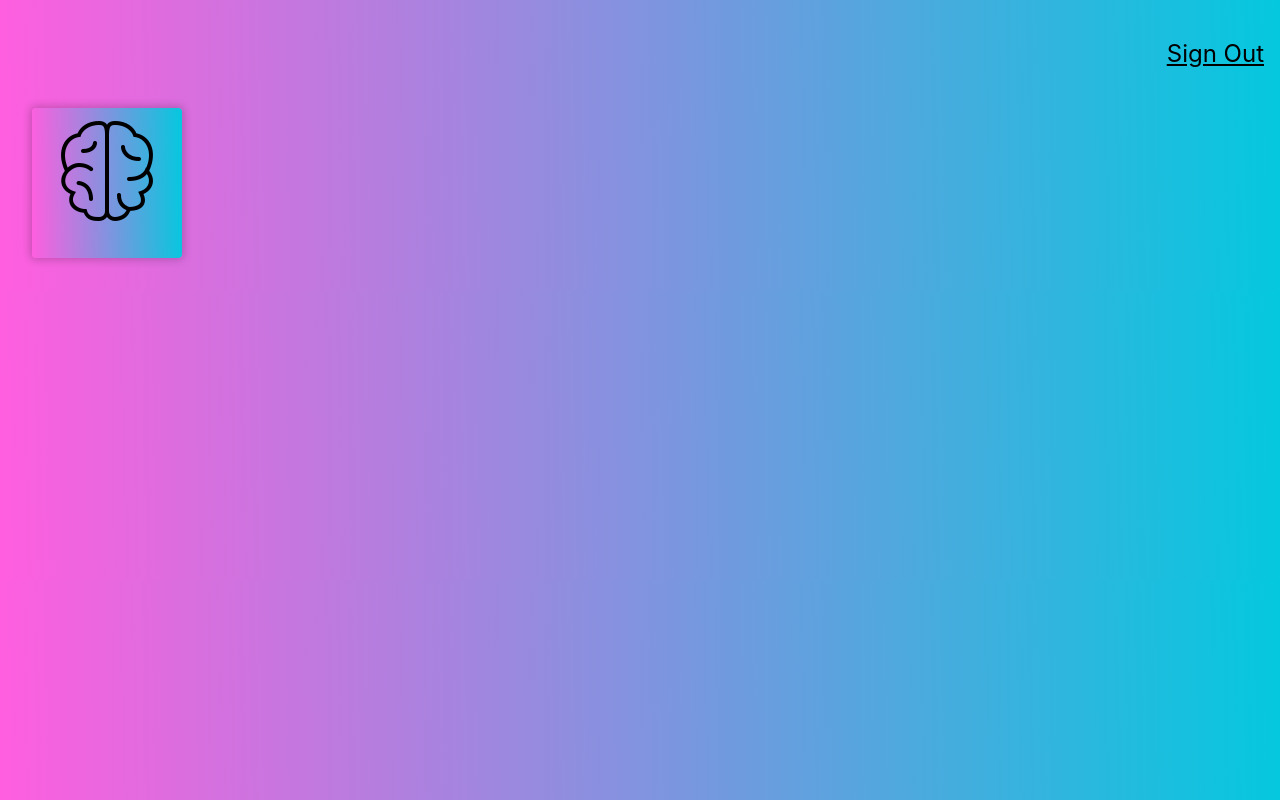
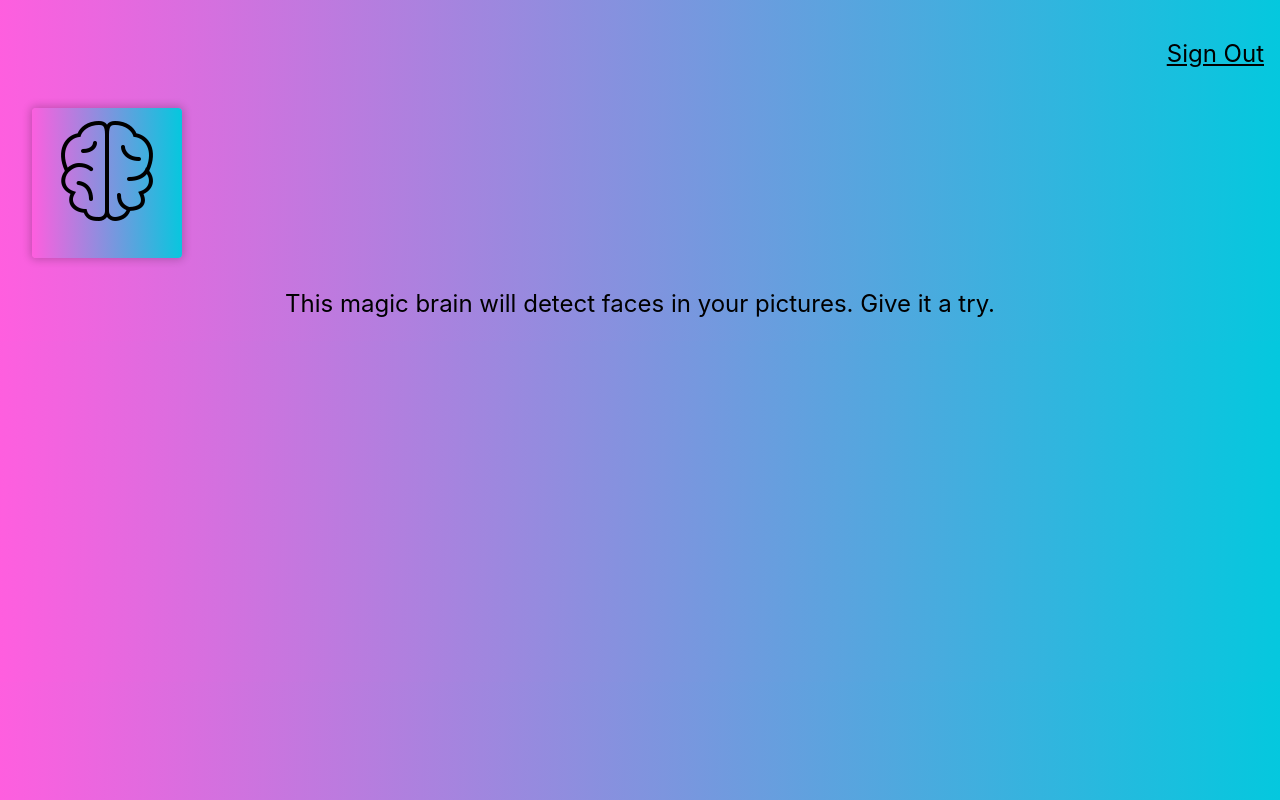
Before and after one commit to SunpreetSandhu/face-recognition, a React (Create React App) app in the folder face-recognition-app/: page / in a window 1280 px wide. Built offline with nearby package versions, Linux system fonts and the light colour scheme.

Commit message:
Created image link form component

```diff
--- a/face-recognition-app/src/App.js
+++ b/face-recognition-app/src/App.js
@@ -1,11 +1,13 @@
 import "./App.css";
 import Navigation from "./components/Navigation/Navigation";
 import Logo from "./components/Logo/Logo";
+import ImageLinkForm from "./components/ImageLinkForm/ImageLinkForm";
 function App() {
   return (
     <div className="App">
       <Navigation />
       <Logo />
+      <ImageLinkForm />
       {/* {<Logo />
         <ImageLinkForm />
         <FaceRecognition />} */}
--- /dev/null
+++ b/face-recognition-app/src/components/ImageLinkForm/ImageLinkForm.js
@@ -0,0 +1,12 @@
+import React from "react";
+const ImageLinkForm = () => {
+  return (
+    <div>
+      <p className="f3">
+        {"This magic brain will detect faces in your pictures. Give it a try."}
+      </p>
+    </div>
+  );
+};
+
+export default ImageLinkForm;
```
